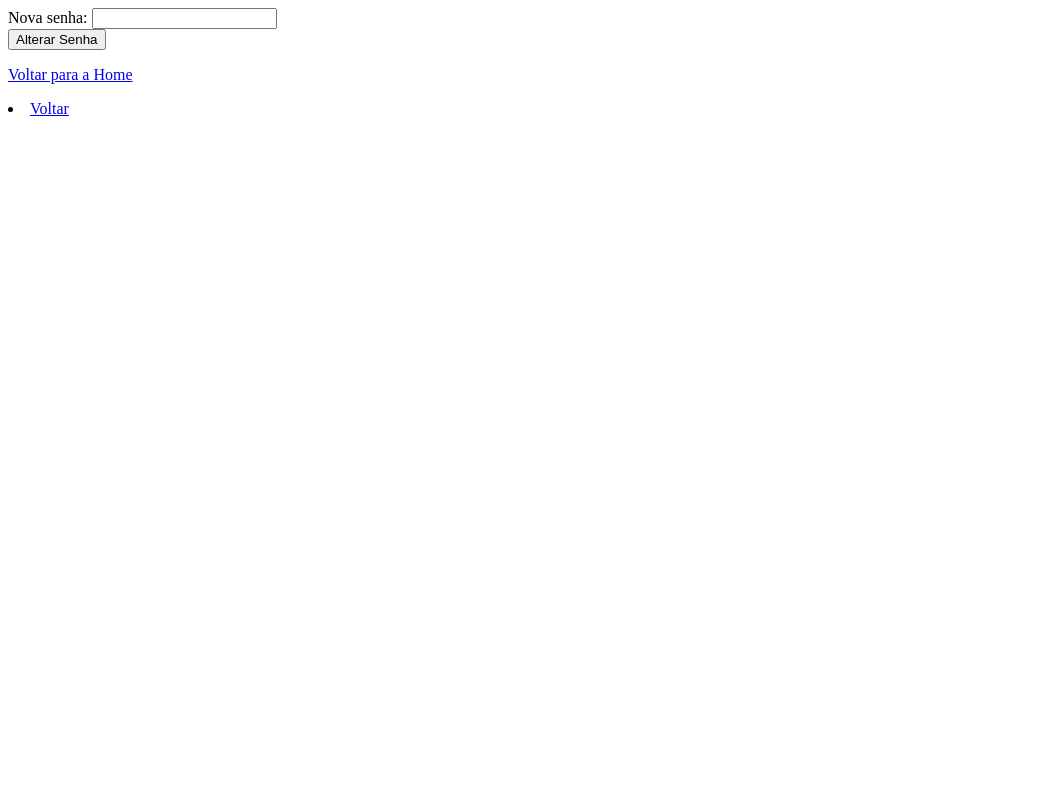
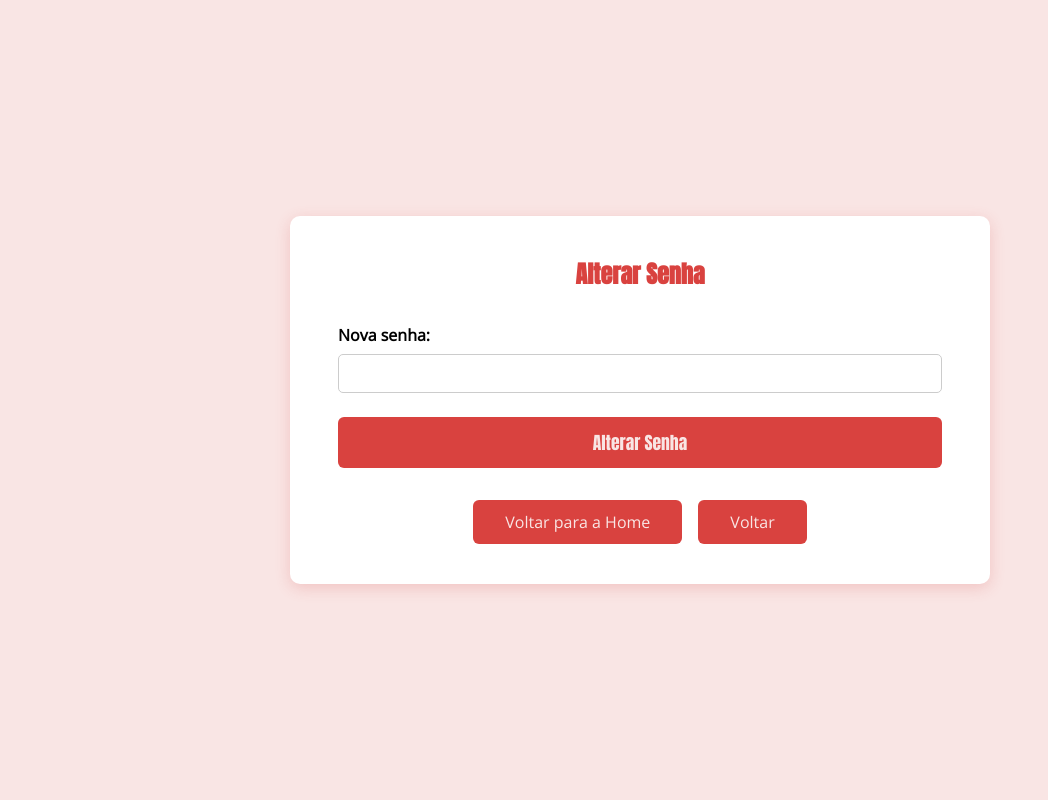
Before and after one commit to codegirletecvav/ProgWeb2, a PHP site: page /alterar_senha.php in a window 1280 px wide. Shown: the whole page, without its empty margins (0-1048 px from the left). Run offline with PHP 8.4, Linux system fonts and the light colour scheme; the visitor is signed in with stand-in values (Sample User, id 1).

Commit message:
Update alterar_senha.php

```diff
--- a/alterar_senha.php
+++ b/alterar_senha.php
@@ -35,10 +35,139 @@ if (isset($_POST['alterar'])) {
 }
 ?>
 
+
+<link href="https://fonts.googleapis.com/css2?family=Anton&family=Open+Sans&display=swap" rel="stylesheet">
+
+<style>
+  * {
+    box-sizing: border-box;
+    margin: 0;
+    padding: 0;
+  }
+
+  body, html {
+    height: 100%;
+    font-family: 'Open Sans', sans-serif;
+    background-color: #f9e5e4;
+    display: flex;
+    justify-content: center;
+    align-items: center;
+  }
+
+  .container {
+    background-color: white;
+    padding: 2.5rem 3rem;
+    border-radius: 10px;
+    box-shadow: 0 4px 15px rgba(217, 66, 63, 0.2);
+    width: 90vw;
+    min-width: 500px;
+    max-width: 700px;
+  }
+
+  h2 {
+    font-family: 'Anton', sans-serif;
+    color: #d9423f;
+    text-align: center;
+    margin-bottom: 2rem;
+  }
+
+  form {
+    display: flex;
+    flex-direction: column;
+  }
+
+  label {
+    font-weight: bold;
+    margin-bottom: 0.5rem;
+  }
+
+  input[type="password"] {
+    padding: 0.6rem;
+    font-size: 1rem;
+    border: 1px solid #ccc;
+    border-radius: 5px;
+    margin-bottom: 1.5rem;
+  }
+
+  input[type="submit"] {
+    font-family: 'Anton', sans-serif;
+    background-color: #d9423f;
+    color: #f9e5e4;
+    border: none;
+    padding: 0.75rem;
+    font-size: 1.1rem;
+    border-radius: 6px;
+    width: 100%;
+    cursor: pointer;
+    transition: background-color 0.3s ease, transform 0.2s ease;
+  }
+
+  input[type="submit"]:hover {
+    background-color: #b23431;
+    transform: scale(1.02);
+  }
+
+  .actions {
+    display: flex;
+    justify-content: center;
+    gap: 1rem;
+    margin-top: 2rem;
+    flex-wrap: wrap;
+  }
+
+  .button-link {
+    display: inline-block;
+    font-family: 'Open sans', sans-serif;
+    background-color: #d9423f;
+    color: #f9e5e4;
+    padding: 0.7rem 2rem;
+    border-radius: 6px;
+    text-decoration: none;
+    font-size: 1rem;
+    transition: background-color 0.3s ease, transform 0.2s ease;
+  }
+
+  .button-link:hover {
+    background-color: #b23431;
+    transform: scale(1.05);
+  }
+
+  @media (max-width: 600px) {
+    .container {
+      min-width: unset;
+      width: 95vw;
+      padding: 2rem;
+    }
+
+    .actions {
+      flex-direction: column;
+      align-items: center;
+    }
+
+    .button-link {
+      width: 100%;
+      text-align: center;
+    }
+  }
+</style>
+</head>
+<body>
+
+<div class="container">
+<h2>Alterar Senha</h2>
+
 <form method="POST">
-    Nova senha: <input type="password" name="nova_senha" required><br>
-    <input type="submit" name="alterar" value="Alterar Senha">
-     <p><a href="login.php">Voltar para a Home</a></p>
+  <label>Nova senha:</label>
+  <input type="password" name="nova_senha" required>
+
+  <input type="submit" name="alterar" value="Alterar Senha">
 </form>
 
-<li><a href="dashboard.php">Voltar</a></li>
+<div class="actions">
+  <a href="login.php" class="button-link">Voltar para a Home</a>
+  <a href="dashboard.php" class="button-link">Voltar</a>
+</div>
+</div>
+
+</body>
+</html>
```
